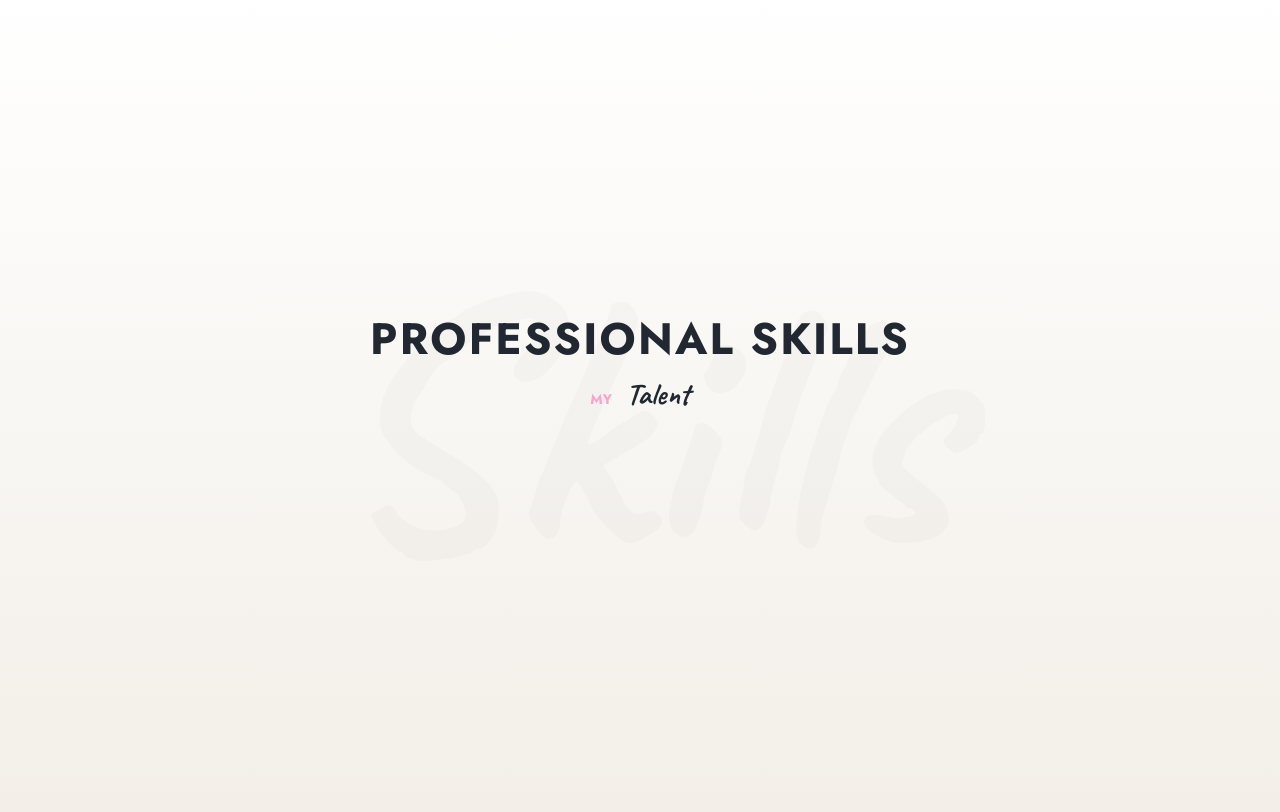
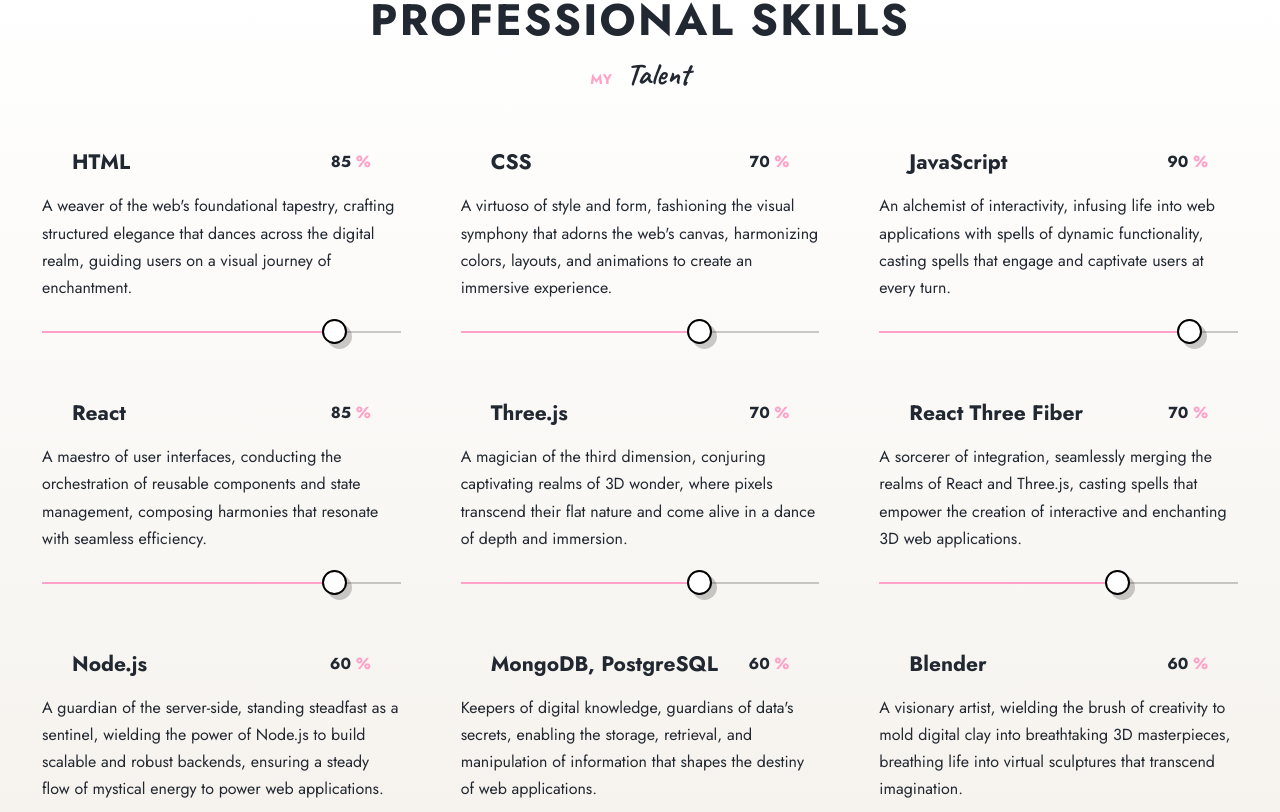
Before and after one commit to pronoia9/lumirise, a React (Vite) app: page / in a window 1280 px wide. Shown: the part 1008-1820 px from the top of the page. Built offline with nearby package versions, Linux system fonts and the light colour scheme.

Commit message:
add/finish init skills section

```diff
--- a/src/components/Skills/Skills.jsx
+++ b/src/components/Skills/Skills.jsx
@@ -1,10 +1,121 @@
 import { styled } from 'styled-components';
-import { motion } from 'framer-motion';
 
 import { SectionWrapper } from '../../hoc';
+import { skillsData } from '../../utils/data';
+
+const SkillCard = ({ title, description, level }) => {
+  return (
+    <SkillCardContainer className='skills-item scrolla-element-anim-1 scroll-animate animate__active animate__animated'>
+      <SkillTitle>{title}</SkillTitle>
+      <SkillDescription>{description}</SkillDescription>
+      <SkillLevel className='dots' level={level}><div><span /></div></SkillLevel>
+      <SkillPercentage className='value'>{level} <span>%</span></SkillPercentage>
+    </SkillCardContainer>
+  );
+};
 
 const Skills = () => {
-  return <div></div>;
+  return (
+    <Container>
+      {skillsData.map((skill, index) => (
+        <SkillCard key={`skill-${index}`} {...skill} />
+      ))}
+    </Container>
+  );
 };
 
 export default SectionWrapper(Skills, 'skills');
+
+const Container = styled.div`
+  display: grid;
+  grid-template-columns: 1fr 1fr 1fr;
+  width: 100%;
+
+  @media screen and (max-width: 767px) {
+    grid-template-columns: 1fr 1fr;
+  }
+
+  @media screen and (max-width: 580px) {
+    grid-template-columns: 1fr;
+  }
+`;
+
+const SkillCardContainer = styled.div`
+  position: relative;
+  margin: 0 30px 70px 30px;
+
+  &:first-child {
+    margin-top: 0;
+  }
+
+  * {
+    color: var(--c-font);
+  }
+`;
+
+const SkillTitle = styled.h6`
+  margin: 0 30px 20px 30px;
+  line-height: 20px;
+
+  @media screen and (max-width: 767px) {
+    max-width: 75%;
+  }
+`;
+
+const SkillDescription = styled.div`
+  margin-bottom: 30px;
+`;
+
+const SkillLevel = styled.div`
+  position: relative;
+  height: 2px;
+  background: var(--c-lineShadow);
+
+  div {
+    position: relative;
+    display: block;
+    width: ${({ level }) => `${level}%`};
+    height: 2px;
+    background: var(--c-accent);
+    transition: all 0.6s cubic-bezier(0.3, 0, 0.3, 1);
+
+    span {
+      border: 2px solid var(--c-lineBorder);
+      border-radius: 50%;
+      background-color: var(--c-lineBackground);
+      box-shadow: 5px 5px var(--c-lineShadow);
+      position: absolute;
+      right: 0;
+      top: -12px;
+      width: 25px;
+      height: 25px;
+
+      &:before {
+        margin-top: -5px;
+        margin-left: -5px;
+        border: 2px solid #000;
+        border-radius: 50%;
+        background-color: #fff;
+        position: absolute;
+        left: 50%;
+        top: 50%;
+        width: 10px;
+        height: 10px;
+      }
+    }
+  }
+`;
+
+const SkillPercentage = styled.div`
+  position: absolute;
+  top: 0;
+  right: 30px;
+  height: 20px;
+  vertical-align: top;
+  font-weight: 700;
+  line-height: 20px;
+
+  span {
+    color: var(--c-accent);
+  }
+`;
```
